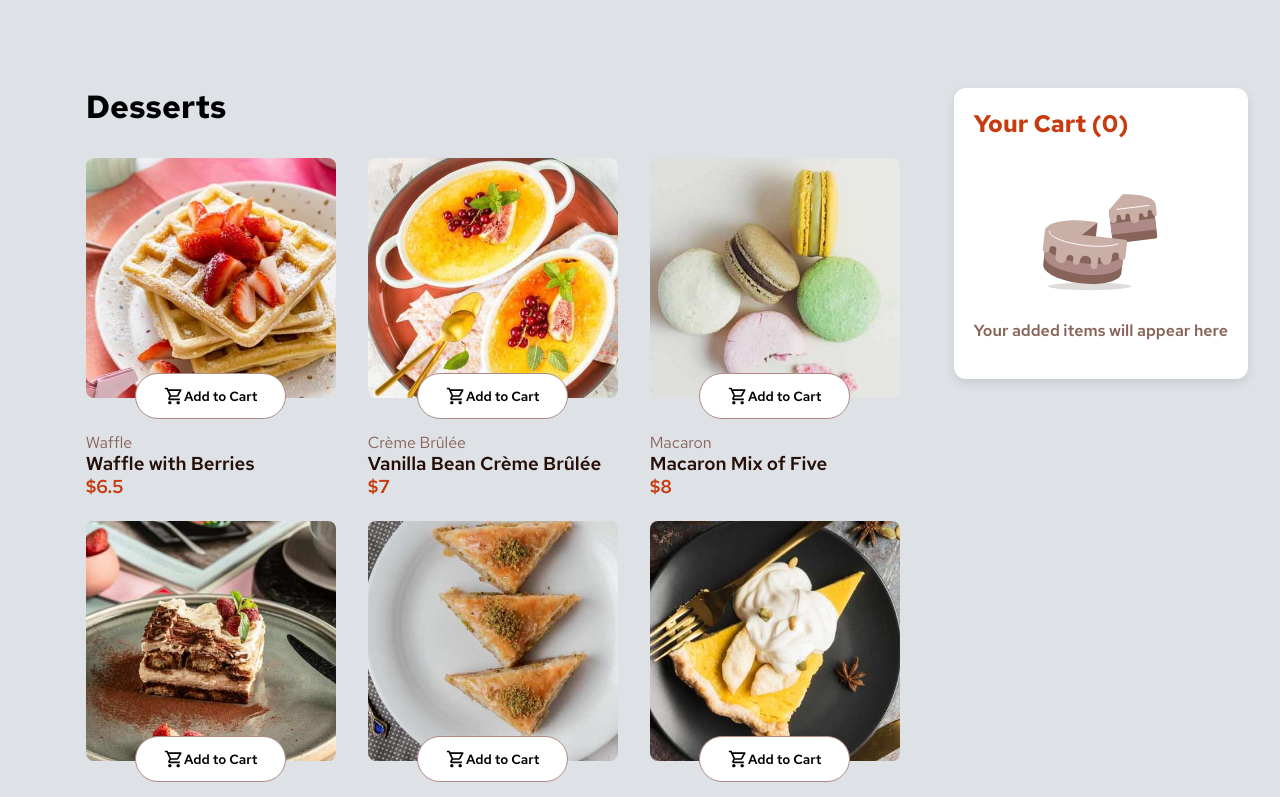
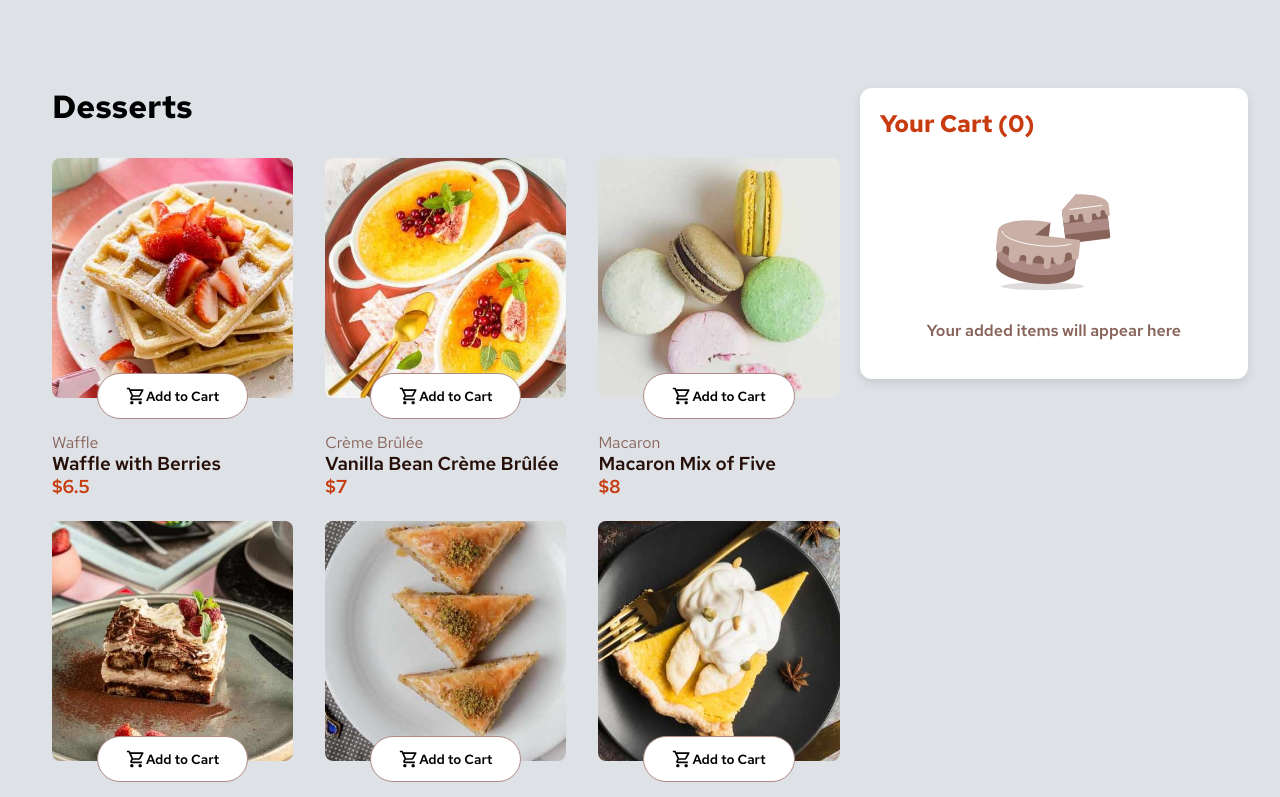
Before and after one commit to azimovbahodirjon/dessert, a React (Vite) app: page / in a window 1280 px wide. Shown: the top 797 px of the page. Built offline with nearby package versions, Linux system fonts and the light colour scheme.

Commit message:
desserts

```diff
--- a/src/index.css
+++ b/src/index.css
@@ -287,7 +287,7 @@ main {
 }
 
 .your-cart-container {
-  max-width: 400px;
+  width: 400px;
   background: #fff;
   padding: 20px;
   border-radius: 12px;
```
